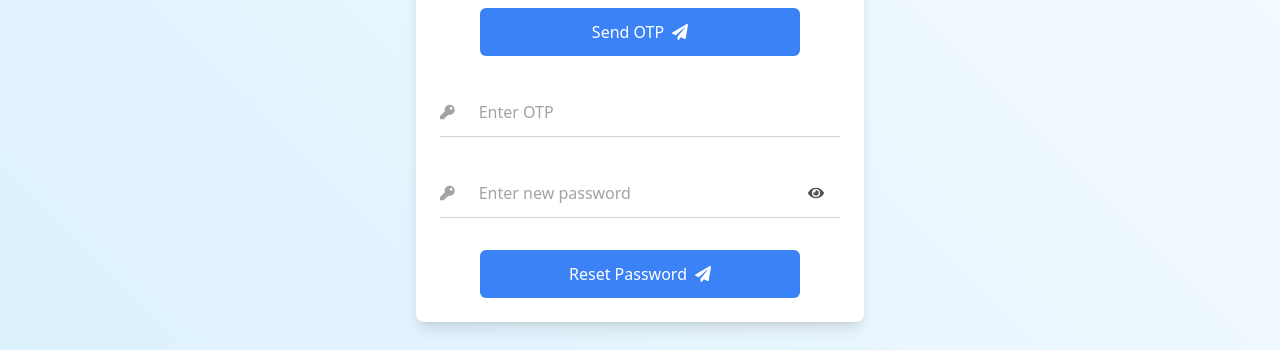
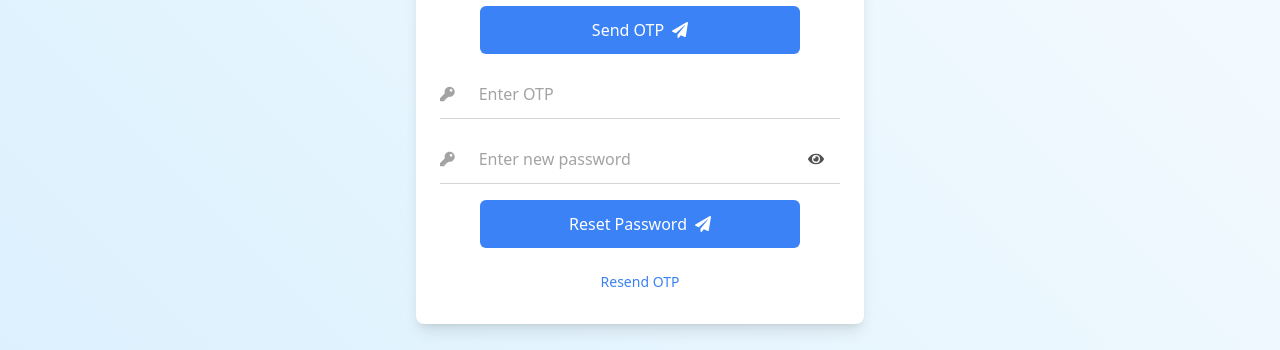
Before and after one commit to Akshay200228/DevFusionKit, a Next.js app: page /forgot-password in a window 1280 px wide. Shown: the part 420-770 px from the top of the page. Built offline with nearby package versions, Linux system fonts and the light colour scheme; no server answers; a web font is replaced by a local one.

Commit message:
Improve Forgot password

```diff
--- a/src/components/AuthenticationForm/CountdownTimer.jsx
+++ /dev/null
@@ -1,39 +0,0 @@
-'use client';
-import { useState, useEffect } from 'react';
-
-const CountdownTimer = ({ expirationTime, onTimeout }) => {
-  const calculateTimeLeft = () => {
-    const difference = expirationTime - new Date();
-    let timeLeft = {};
-
-    if (difference > 0) {
-      timeLeft = {
-        minutes: Math.floor((difference / 1000 / 60) % 60),
-        seconds: Math.floor((difference / 1000) % 60),
-      };
-    } else {
-      onTimeout(); // Trigger the callback when the timer expires
-    }
-
-    return timeLeft;
-  };
-
-  const [timeLeft, setTimeLeft] = useState(calculateTimeLeft());
-
-  useEffect(() => {
-    const timer = setTimeout(() => {
-      setTimeLeft(calculateTimeLeft());
-    }, 1000);
-
-    return () => clearTimeout(timer);
-  });
-
-  return (
-    <div className="text-gray-600">
-      {timeLeft.minutes < 10 ? `0${timeLeft.minutes}` : timeLeft.minutes}:
-      {timeLeft.seconds < 10 ? `0${timeLeft.seconds}` : timeLeft.seconds}
-    </div>
-  );
-};
-
-export default CountdownTimer;
--- a/src/components/AuthenticationForm/ForgotPasswordForm.jsx
+++ b/src/components/AuthenticationForm/ForgotPasswordForm.jsx
@@ -1,8 +1,8 @@
 'use client';
 // ForgotPassword.jsx
-import { useState } from 'react';
+import { useState, useEffect } from 'react';
 import axios from 'axios';
-import { FaEnvelope, FaEye, FaEyeSlash, FaKey, FaPaperPlane } from 'react-icons/fa';
+import { FaEnvelope, FaEye, FaEyeSlash, FaKey, FaPaperPlane, FaSpinner } from 'react-icons/fa';
 import { useRouter } from 'next/navigation';
 
 function ForgotPasswordForm() {
@@ -12,29 +12,49 @@ function ForgotPasswordForm() {
     const [message, setMessage] = useState('');
     const [error, setError] = useState('');
     const [showPassword, setShowPassword] = useState(false);
+    const [loading, setLoading] = useState(false);
+    const [resendDisabled, setResendDisabled] = useState(false);
+    const [expirationTimer, setExpirationTimer] = useState(60);
     const router = useRouter();
 
     const apiUrl = process.env.NEXT_PUBLIC_NEXUS_URL;
 
     const handleForgotPassword = async () => {
         try {
+            setLoading(true);
             const response = await axios.post(`${apiUrl}/api/users/forgot-password`, { email });
             setMessage(response.data.message);
+            startExpirationTimer(); // Start the expiration timer after OTP is sent
         } catch (error) {
             setError(error.response.data.error);
+        } finally {
+            setLoading(false);
         }
     };
 
     const handleResetPassword = async () => {
         try {
+            setLoading(true);
             const response = await axios.post(`${apiUrl}/api/users/reset-password`, { email, otp, newPassword });
             setMessage(response.data.message);
-            setTimeout(() => {
-                setMessage('');
-                router.replace('/login');
-            }, 2000);
+            router.replace('/login');
         } catch (error) {
             setError(error.response.data.error);
+        } finally {
+            setLoading(false);
+        }
+    };
+
+    const handleResendOTP = async () => {
+        try {
+            setLoading(true);
+            await axios.post(`${apiUrl}/api/users/resend-otp`, { email });
+            setMessage('OTP Resent');
+            startExpirationTimer(); // Restart the expiration timer after resending OTP
+        } catch (error) {
+            setError(error.response.data.error);
+        } finally {
+            setLoading(false);
         }
     };
 
@@ -43,6 +63,37 @@ function ForgotPasswordForm() {
         setShowPassword(!showPassword);
     };
 
+    // Function to start the expiration timer
+    const startExpirationTimer = () => {
+        setResendDisabled(true); // Disable the "Resend OTP" button
+        setExpirationTimer(120); // Reset the timer to 120 seconds (2 minutes)
+        const timer = setInterval(() => {
+            setExpirationTimer((prevTimer) => prevTimer - 1); // Decrement timer every second
+        }, 1000);
+        setTimeout(() => {
+            clearInterval(timer); // Clear the timer after 120 seconds
+            setResendDisabled(false); // Enable the "Resend OTP" button
+        }, 120000); // 120,000 milliseconds = 120 seconds = 2 minutes
+    };
+
+    // Format the expiration timer display
+    const formattedTimer = `${Math.floor(expirationTimer / 60)
+        .toString()
+        .padStart(2, '0')}:${(expirationTimer % 60).toString().padStart(2, '0')}`;
+
+    useEffect(() => {
+        if (expirationTimer === 0) {
+            setResendDisabled(false); // Enable the "Resend OTP" button when timer reaches 0
+        }
+    }, [expirationTimer]);
+
+    useEffect(() => {
+        const timer = setTimeout(() => {
+            setError('');
+            setMessage('');
+        }, 3000);
+        return () => clearTimeout(timer);
+    }, [error, message]);
 
     return (
         <div className="z-10 w-full max-w-md p-6 mx-2 bg-white border-t-4 border-blue-600 rounded-lg shadow-lg">
@@ -65,11 +116,13 @@ function ForgotPasswordForm() {
                 </div>
                 <button
                     onClick={handleForgotPassword}
-                    className="flex items-center justify-center w-full max-w-xs px-6 py-3 mb-8 text-white transition duration-300 bg-blue-500 rounded-md hover:bg-blue-600"
+                    className={`flex items-center justify-center w-full max-w-xs px-6 py-3 mb-4 transition duration-300 rounded-md ${loading || resendDisabled ? 'bg-gray-300 cursor-not-allowed text-slate-800' : 'bg-blue-500 hover:bg-blue-600 text-white'}`}
+                    disabled={loading || resendDisabled}
                 >
+                    {loading ? <FaSpinner className="mr-2 animate-spin" /> : null}
                     Send OTP <FaPaperPlane className="ml-2" />
                 </button>
-                <div className="w-full max-w-md mb-8">
+                <div className="w-full max-w-md mb-4">
                     <div className="flex items-center py-2 border-b border-gray-300">
                         <FaKey className="mr-4 text-gray-400" />
                         <input
@@ -81,7 +134,7 @@ function ForgotPasswordForm() {
                         />
                     </div>
                 </div>
-                <div className="w-full max-w-md mb-8">
+                <div className="w-full max-w-md mb-4">
                     <div className="relative flex items-center py-2 border-b border-gray-300">
                         <FaKey className="mr-4 text-gray-400" />
                         <input
@@ -102,10 +155,26 @@ function ForgotPasswordForm() {
                 </div>
                 <button
                     onClick={handleResetPassword}
-                    className="flex items-center justify-center w-full max-w-xs px-6 py-3 text-white transition duration-300 bg-blue-500 rounded-md hover:bg-blue-600"
+                    className={`flex items-center justify-center w-full max-w-xs px-6 py-3 mb-4 transition duration-300 rounded-md ${
+                        loading ? 'bg-gray-300 cursor-not-allowed text-slate-800' : 'bg-blue-500 hover:bg-blue-600 text-white'
+                    }`}
+                    disabled={loading}
                 >
+                    {loading ? <FaSpinner className="mr-2 animate-spin" /> : null}
                     Reset Password <FaPaperPlane className="ml-2" />
                 </button>
+                <div className="flex items-center justify-center">
+                    <button
+                        onClick={handleResendOTP}
+                        className={`flex items-center px-3 py-2 text-sm rounded-md ${
+                            resendDisabled ? 'text-gray-400 cursor-not-allowed' : 'text-blue-500 hover:text-blue-600'
+                        }`}
+                        disabled={resendDisabled}
+                    >
+                        Resend OTP
+                    </button>
+                    {resendDisabled && <span className="ml-2 text-gray-400">{formattedTimer}</span>}
+                </div>
             </div>
         </div>
     );
```
